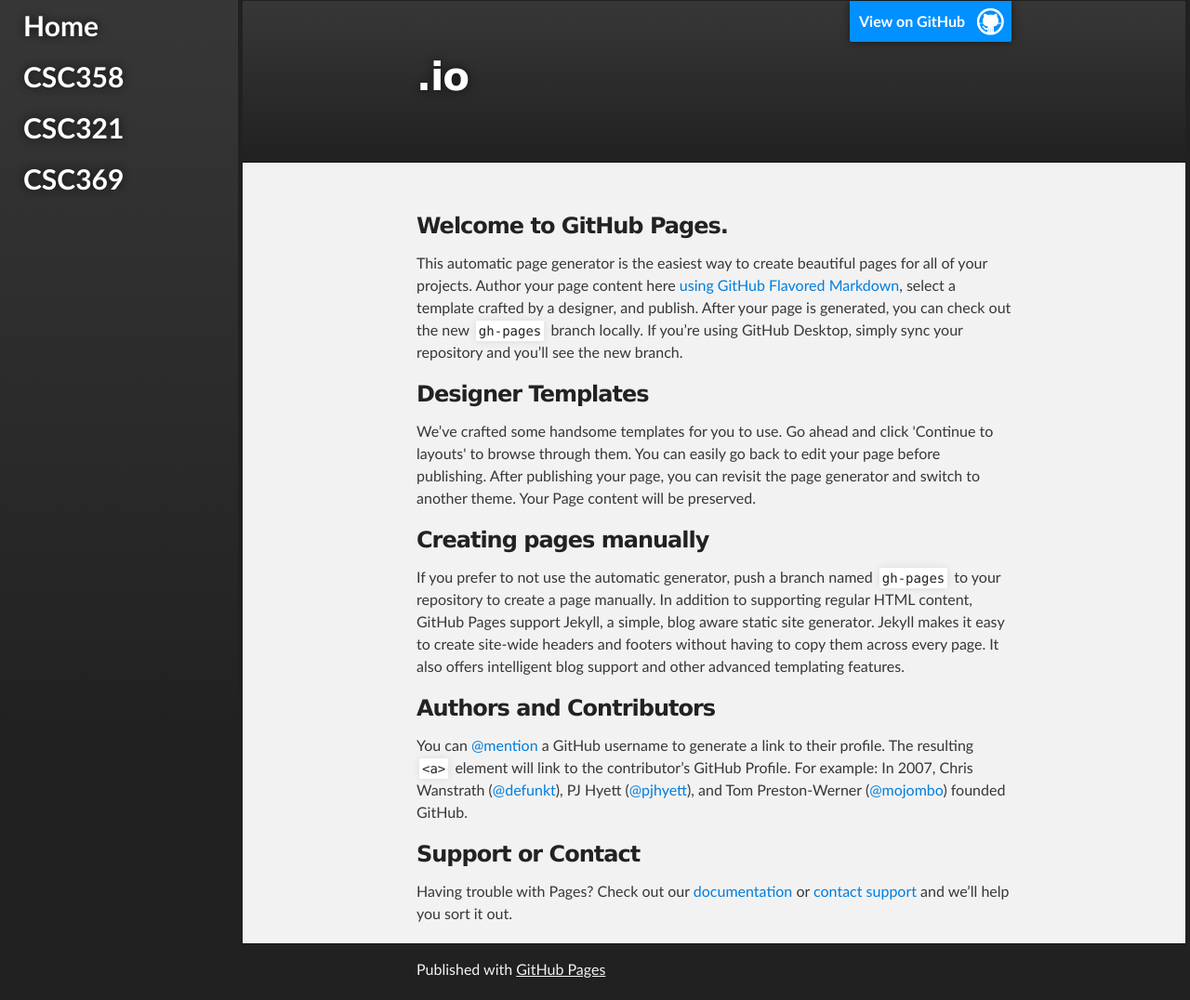
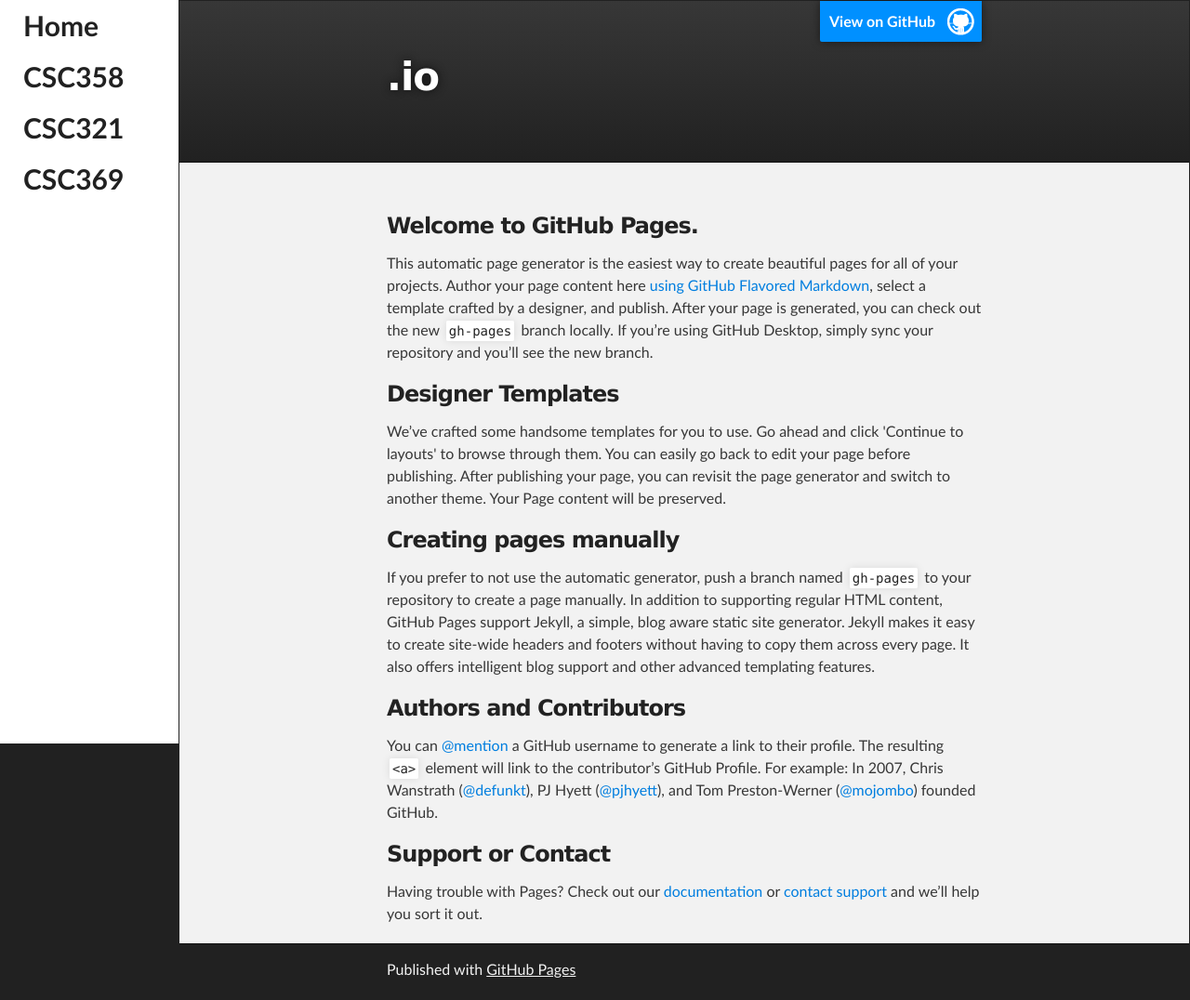
Before and after one commit to chldn/chldn.github.io, a plain HTML site: page index.html in a window 1280 px wide. Shown: the whole page at 93% size. Drawn offline with Linux system fonts and the light colour scheme.

Commit message:
changed sidebar to white

```diff
--- a/stylesheets/stylesheet.css
+++ b/stylesheets/stylesheet.css
@@ -53,8 +53,8 @@ body {
   color:#373737;
   background: #212121;
   font-size: 16px;
-  margin-left:20%;
-  padding:1px 5px;
+  margin-left:15%;
+  padding:1px 1px;
   font-family: 'Myriad Pro', Calibri, Helvetica, Arial, sans-serif;
   line-height: 1.5;
   -webkit-font-smoothing: antialiased;
@@ -382,7 +382,7 @@ Full Length
     left:0;
     right:0;
     padding: 0px;
-    width: 20%;
+    width: 15%;
     height: 100%; /* Full height */
     position: fixed; /* Make it stick, even on scroll */
     overflow: auto; /* Enable scrolling if the sidenav has too much content */
@@ -390,12 +390,13 @@ Full Length
     min-width: 150px;
     max-width:20%;
 
-    background: #212121;
+    background: #FFF;
+/*    background: #212121;
     background: -moz-linear-gradient(top, #373737, #212121);
     background: -webkit-linear-gradient(top, #373737, #212121);
     background: -ms-linear-gradient(top, #373737, #212121);
     background: -o-linear-gradient(top, #373737, #212121);
-    background: linear-gradient(top, #555555, #212121);
+    background: linear-gradient(top, #555555, #212121);*/
 }
 
 
@@ -404,10 +405,10 @@ Full Length
     padding: 0px 0px 0px 20px;
     text-decoration: none;
     margin: 0;
-    color: #fff;
+    color: #212121;
     font-size: 30px;
     font-weight: 700;
-    text-shadow: #111 0px 0px 10px;
+    /*text-shadow: #111 0px 0px 10px;*/
 
     transition: color 0.5s ease;
     transition: text-shadow 0.5s ease;
```
